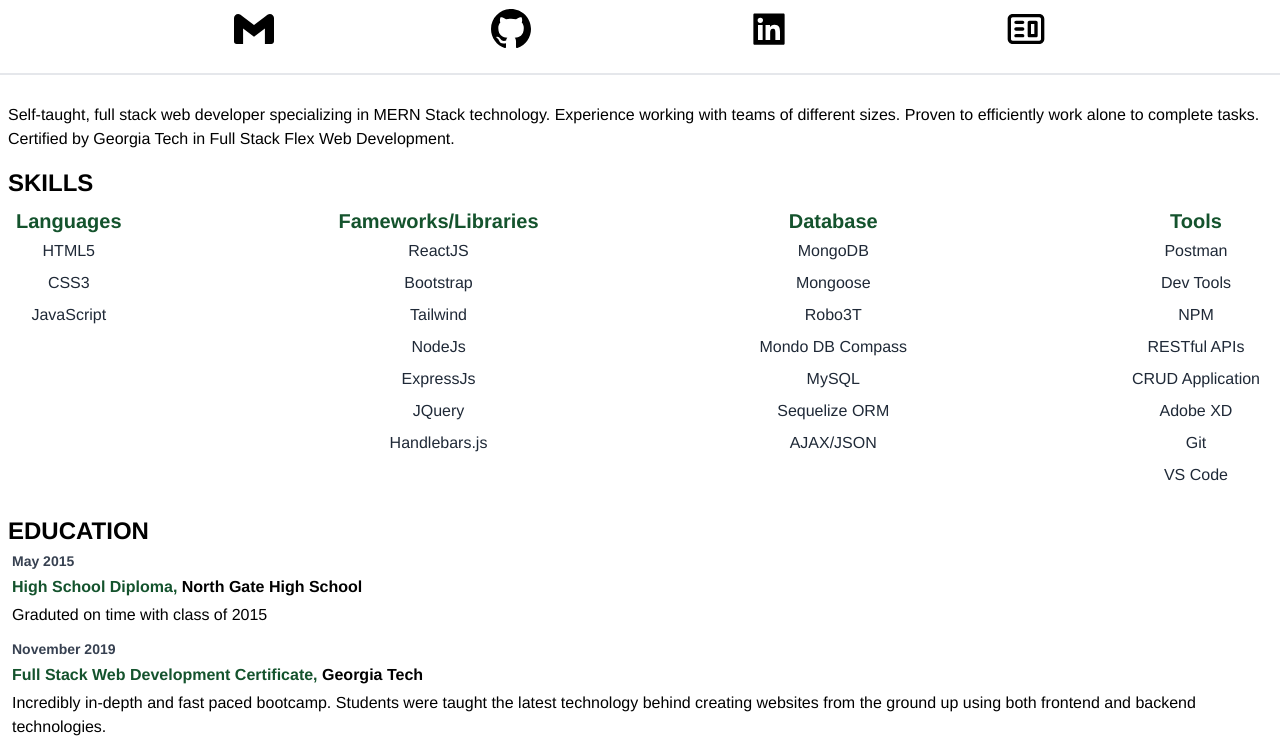
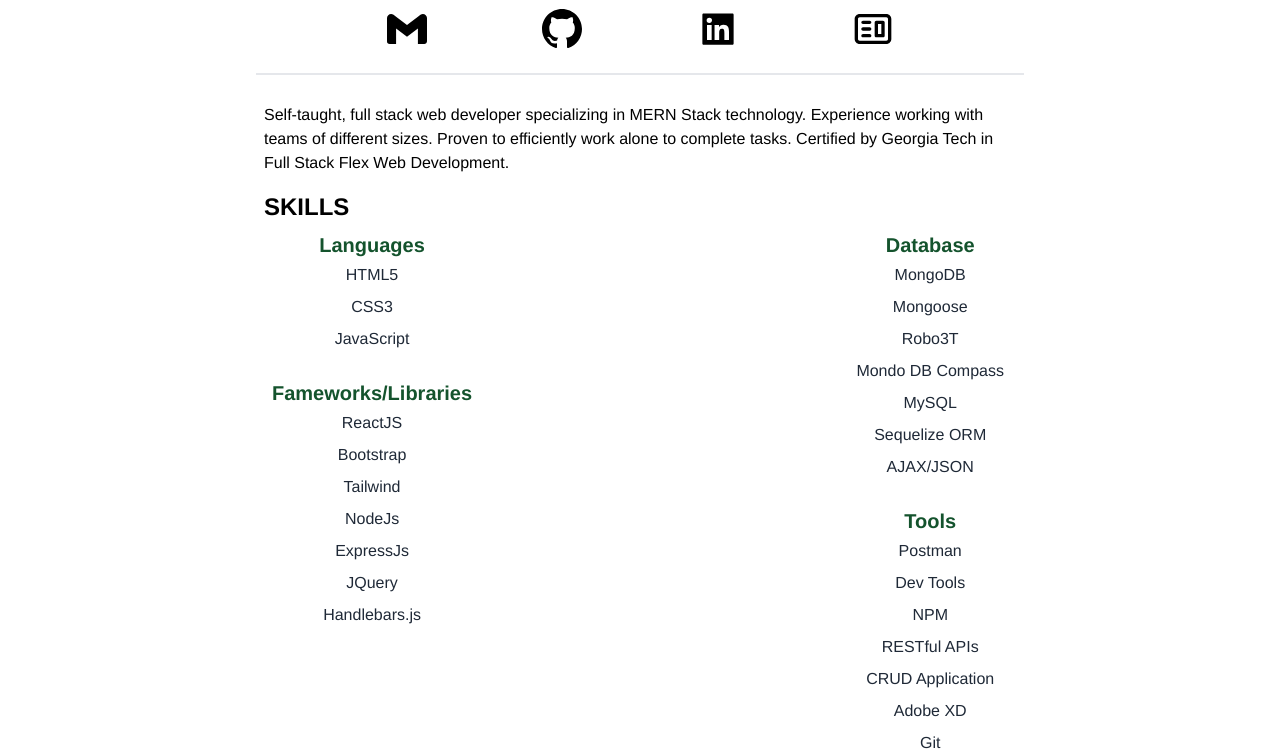
Before and after one commit to joshuaFkelly/Resume, a React app: page / in a window 1280 px wide. Shown: the part 163-919 px from the top of the page. Built offline with nearby package versions, Linux system fonts and the light colour scheme.

Commit message:
created more css breakpoints

```diff
--- a/src/Components/Skills/Skill.js
+++ b/src/Components/Skills/Skill.js
@@ -5,7 +5,7 @@ export const Skills = () => {
             <h1 className="text-2xl font-bold">SKILLS</h1>
 
             <div className="sm:flex flex-row justify-between">
-
+                <div>
                     <article className="mb-2 p-2 text-center">
                         <h6 className="text-xl font-semibold text-green-900 ">Languages</h6>
                         <ol>
@@ -27,7 +27,9 @@ export const Skills = () => {
                             <li className="p-1 text-gray-800 font-medium">Handlebars.js</li>
                         </ol>
                     </article>
+                </div>
 
+                <div>
                     <article className="mb-2 p-2 text-center">
                         <h6 className="text-xl font-semibold text-green-900">Database</h6>
                         <ol>
@@ -55,6 +57,8 @@ export const Skills = () => {
                         </ol>
                     </article>
                 </div>
+
+            </div>
         </section>
     )
 }
--- a/src/index.js
+++ b/src/index.js
@@ -7,7 +7,7 @@ import { Experience } from "./Components/Experience/Experience";
 import { Switch } from "./Components/Switch/Switch";
 const App = () => {
 	return (
-		<div className="container mx-auto">
+		<div className="container xl:w-3/5 2xl:w-1/2 mx-auto">
 			<Switch></Switch>
 			<Header></Header>
 			<div className="border my-2"></div>
```
Also changed, not shown: public/styles/styles.css. Lines whose indentation alone changed are shown as unchanged.
